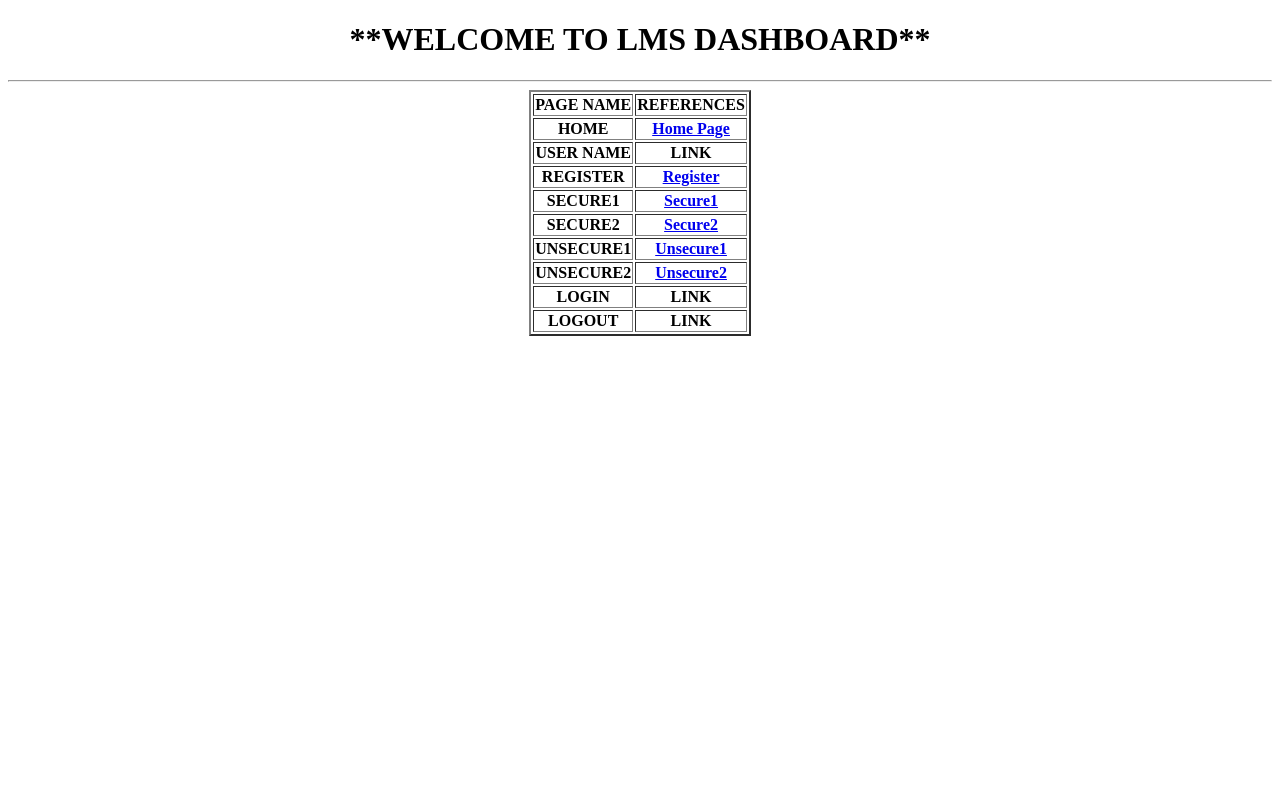
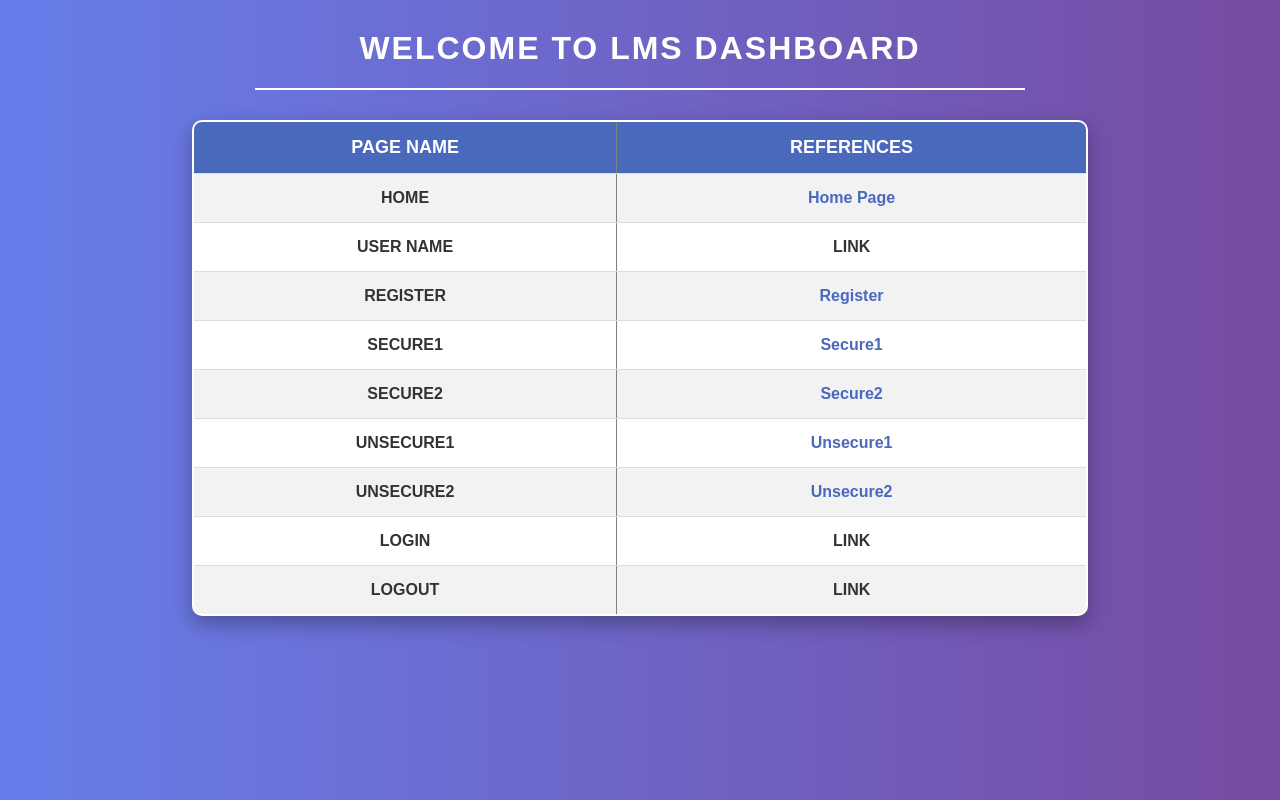
Before and after one commit to sharmaRoushan-Official/DjangoProject2029, a Django app: page /LMS/home/ in a window 1280 px wide. Run offline with Django 5.2, Linux system fonts and the light colour scheme; lists and menus that the app fills with data are empty.

Commit message:
Enhance home and register pages with improved styling and user registration functionality

```diff
--- a/LMS/templates/LMS/home.html
+++ b/LMS/templates/LMS/home.html
@@ -4,52 +4,122 @@
     <meta charset="UTF-8">
     <meta name="viewport" content="width=device-width, initial-scale=1.0">
     <title>Home Page</title>
+
+    <style>
+        body {
+            font-family: Arial, Helvetica, sans-serif;
+            background: linear-gradient(to right, #667eea, #764ba2);
+            color: #fff;
+            margin: 0;
+            padding: 0;
+        }
+
+        h1 {
+            margin-top: 30px;
+            letter-spacing: 2px;
+        }
+
+        hr {
+            width: 60%;
+            border: 1px solid #fff;
+            margin-bottom: 30px;
+        }
+
+        table {
+            border-collapse: collapse;
+            width: 70%;
+            background-color: #ffffff;
+            color: #333;
+            box-shadow: 0 8px 20px rgba(0, 0, 0, 0.3);
+            border-radius: 10px;
+            overflow: hidden;
+        }
+
+        th {
+            padding: 15px;
+            border-bottom: 1px solid #ddd;
+            font-size: 16px;
+        }
+
+        tr:first-child th {
+            background-color: #4a69bd;
+            color: #fff;
+            font-size: 18px;
+        }
+
+        tr:nth-child(even) {
+            background-color: #f2f2f2;
+        }
+
+        a {
+            text-decoration: none;
+            color: #4a69bd;
+            font-weight: bold;
+            transition: 0.3s;
+        }
+
+        a:hover {
+            color: #e55039;
+            text-decoration: underline;
+        }
+    </style>
 </head>
+
 <body align="center">
-    <h1>**WELCOME TO LMS DASHBOARD**</h1>
+
+    <h1>WELCOME TO LMS DASHBOARD</h1>
     <hr>
+
     <table border="2px solid black" align="center">
         <tr>
             <th>PAGE NAME</th>
             <th>REFERENCES</th>
         </tr>
+
         <tr>
             <th>HOME</th>
             <th><a href="{% url 'home' %}">Home Page</a></th>
         </tr>
+
         <tr>
             <th>USER NAME</th>
             <th>LINK</th>
         </tr>
+
         <tr>
             <th>REGISTER</th>
             <th><a href="{% url 'register' %}">Register</a></th>
         </tr>
+
         <tr>
             <th>SECURE1</th>
             <th><a href="{% url 'secure1' %}">Secure1</a></th>
         </tr>
+
         <tr>
             <th>SECURE2</th>
             <th><a href="{% url 'secure2' %}">Secure2</a></th>
         </tr>
+
         <tr>
             <th>UNSECURE1</th>
             <th><a href="{% url 'unsecure1' %}">Unsecure1</a></th>
         </tr>
+
         <tr>
             <th>UNSECURE2</th>
             <th><a href="{% url 'unsecure2' %}">Unsecure2</a></th>
         </tr>
+
         <tr>
             <th>LOGIN</th>
             <th>LINK</th>
         </tr>
+
         <tr>
             <th>LOGOUT</th>
             <th>LINK</th>
         </tr>
-
     </table>
 
 </body>
--- a/LMS/views.py
+++ b/LMS/views.py
@@ -1,4 +1,7 @@
 from django.shortcuts import render
+from django.contrib.auth.models import User
+from django.contrib.auth.forms import UserCreationForm
+from django.http import HttpResponse
 
 # Create your views here.
 
@@ -9,8 +12,23 @@ def viewHome(request):
 
 
 def viewRegister(request):
-    resp = render(request,"LMS/register.html")
-    return resp
+    if request.method  == "GET":
+        frm_unbound = UserCreationForm() # empty form or without data
+        d1 ={"form": frm_unbound}
+        resp = render(request,"LMS/register.html",context=d1)
+        return resp
+    elif request.method == "POST":
+        frm_bound = UserCreationForm(request.POST) # form with data
+        if frm_bound.is_valid(): # validation
+            frm_bound.save()
+            d1 = {"message":"User Registered Successfully!"}
+            resp = render(request,"LMS/register.html",context=d1)
+            return resp
+
+        else:
+            d1 = {"form":frm_bound}
+            resp = render(request,"LMS/register.html",context=d1)
+            return resp
 
 
 def viewSecure1(request):
```
Also changed, not shown: LMS/templates/LMS/register.html (+11 -0 lines), db.sqlite3.
